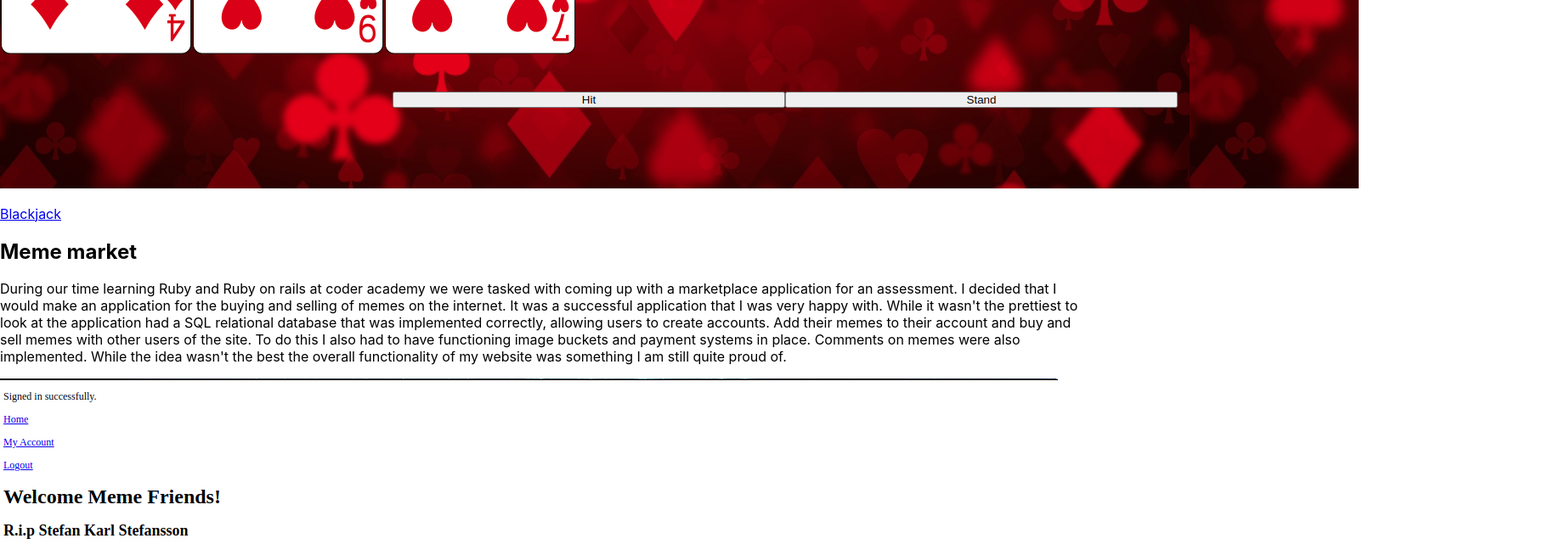
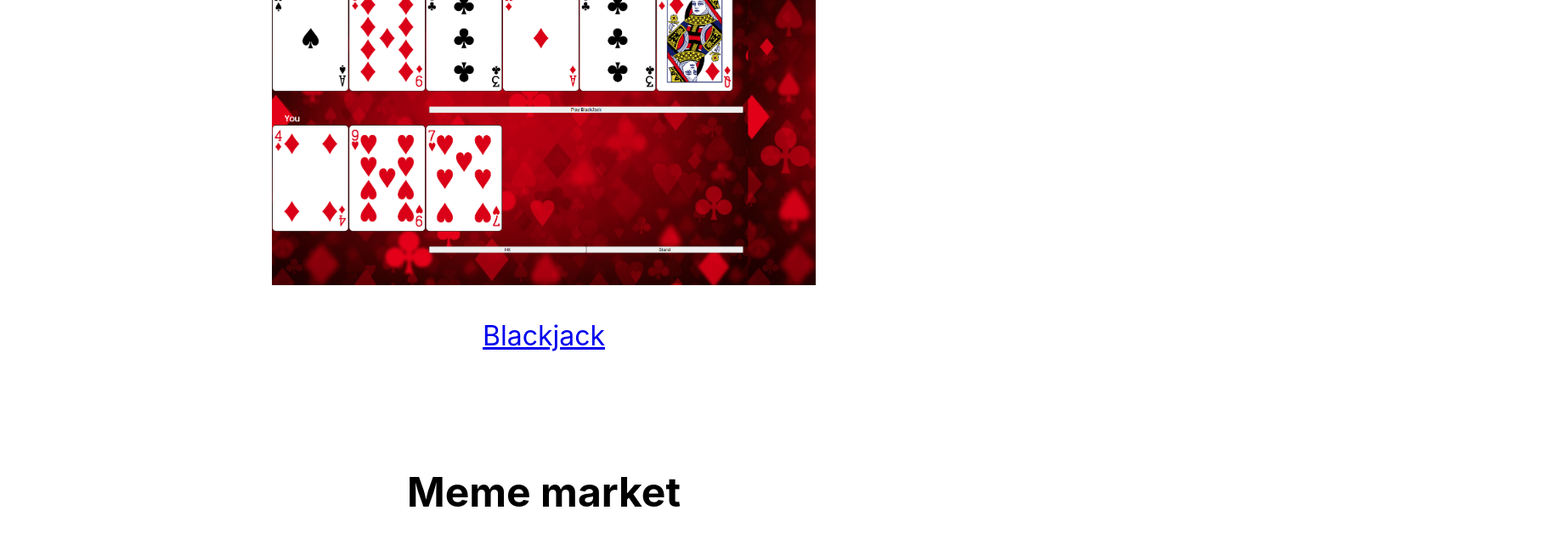
Before and after one commit to Anthonywilde1/react-portfolio, a React (Create React App) app in the folder portfolio/: page /Projects in a window 1280 px wide. Shown: the part 2156-2797 px from the top of the page at 85% size, 1843 px wide, since content can reach past the window. Built offline with nearby package versions, Linux system fonts and the light colour scheme.

Commit message:
fixed download resume link and finished base css

```diff
--- a/portfolio/src/App.css
+++ b/portfolio/src/App.css
@@ -50,6 +50,7 @@ body {
   padding-top: 2.5%;
   flex-direction: row;
   position: fixed;
+  font-size: 2em;
 }
 
 .header > h4, nav {
@@ -91,3 +92,72 @@ li {
   flex-flow: wrap;
   display: flex;
 }
+/* add media query for phone tablet version */
+
+.projects {
+  padding-top: 10%;
+  display: flex;
+  flex-direction: column;
+  width: 50%;
+  padding-left: 25%;
+  align-items: center;
+}
+
+.projects > h1 {
+  font-size: 4em;
+}
+
+.project1, .project2, project3 > a {
+  text-align: center;
+  font-size: 2em;
+}
+
+.project1 > img, .project2 > img {
+  width: 100%;
+}
+
+.project3 {
+  padding-top: 10%;
+  display: flex;
+  flex-direction: column;
+  width: 100%;
+  align-items: center;
+  font-size: 2em;
+}
+
+.project3 > img {
+  width: 100%;
+}
+
+/* add media query for phones */
+
+.resume {
+  padding-top: 10%;
+  display: flex;
+  flex-direction: column;
+  width: 50%;
+  padding-left: 25%;
+  align-items: center;
+  font-size: 2em;
+}
+
+.resume  > a {
+  font-size: 2.5em;
+}
+
+.contacts {
+  padding-top: 10%;
+  display: flex;
+  flex-direction: column;
+  width: 50%;
+  padding-left: 25%;
+  align-items: center;
+  font-size: 2em;
+  text-align: center;
+}
+
+
+
+.contacts > ul > li {
+  padding: 2%;
+}
--- a/portfolio/src/Resume.js
+++ b/portfolio/src/Resume.js
@@ -1,11 +1,14 @@
 import React, { Component } from 'react'
+import {
+    Link
+} from "react-router-dom";
 
 export default class Resume extends Component {
     render() {
         return (
             <div class="resume">
                 <h2>If you would like to download my Resume please follow the link below</h2>
-                <a href="../docs/Anthony_Wilde_Resume.docx" download>My Resume</a>
+                <Link to="/Anthony_Wilde_Resume.docx" target="_blank" download>My Resume</Link>
             </div>
         )
     }
```
Also changed, not shown: 2 other files (tests, documents, lock files or other folders).
